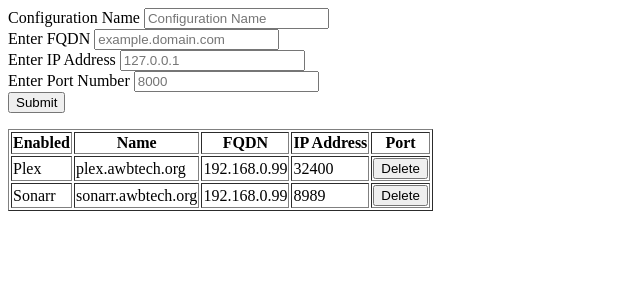
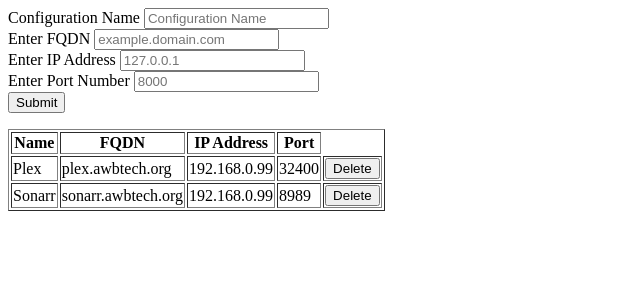
Before and after one commit to andrewixl/reverseproxy, a Django app: template apps/main/templates/main/index.html in a window 1280 px wide. Shown: the top 300 px of the page, without its empty margins (0-640 px from the left). Run offline with Django 3.2, Linux system fonts and the light colour scheme; the template is opened without the code that fills it: values that come from a table or form of the project are taken from there, others are empty; data comes from the database, SQL or seed files in the repository; parts of the project's set-up code (start-up, migrations or seed data) failed here and were passed over; some libraries are stand-ins or nearby versions.

Commit message:
Removed enable table label

```diff
--- a/apps/main/templates/main/index.html
+++ b/apps/main/templates/main/index.html
@@ -38,7 +38,6 @@
 
   <table border="1">
     <tr>
-        <th>Enabled</th>
         <th>Name</th>
         <th>FQDN</th>
         <th>IP Address</th>
```
